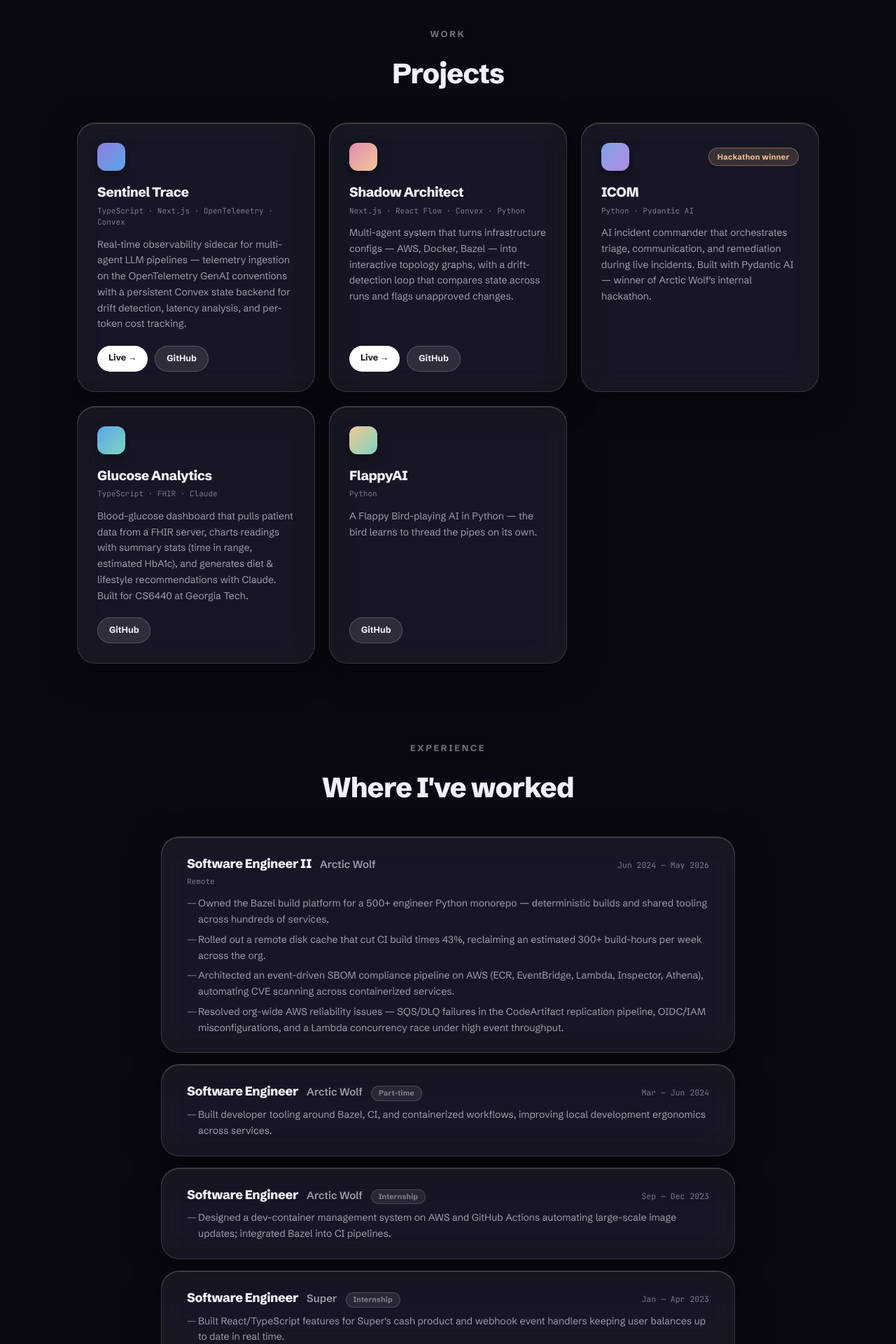
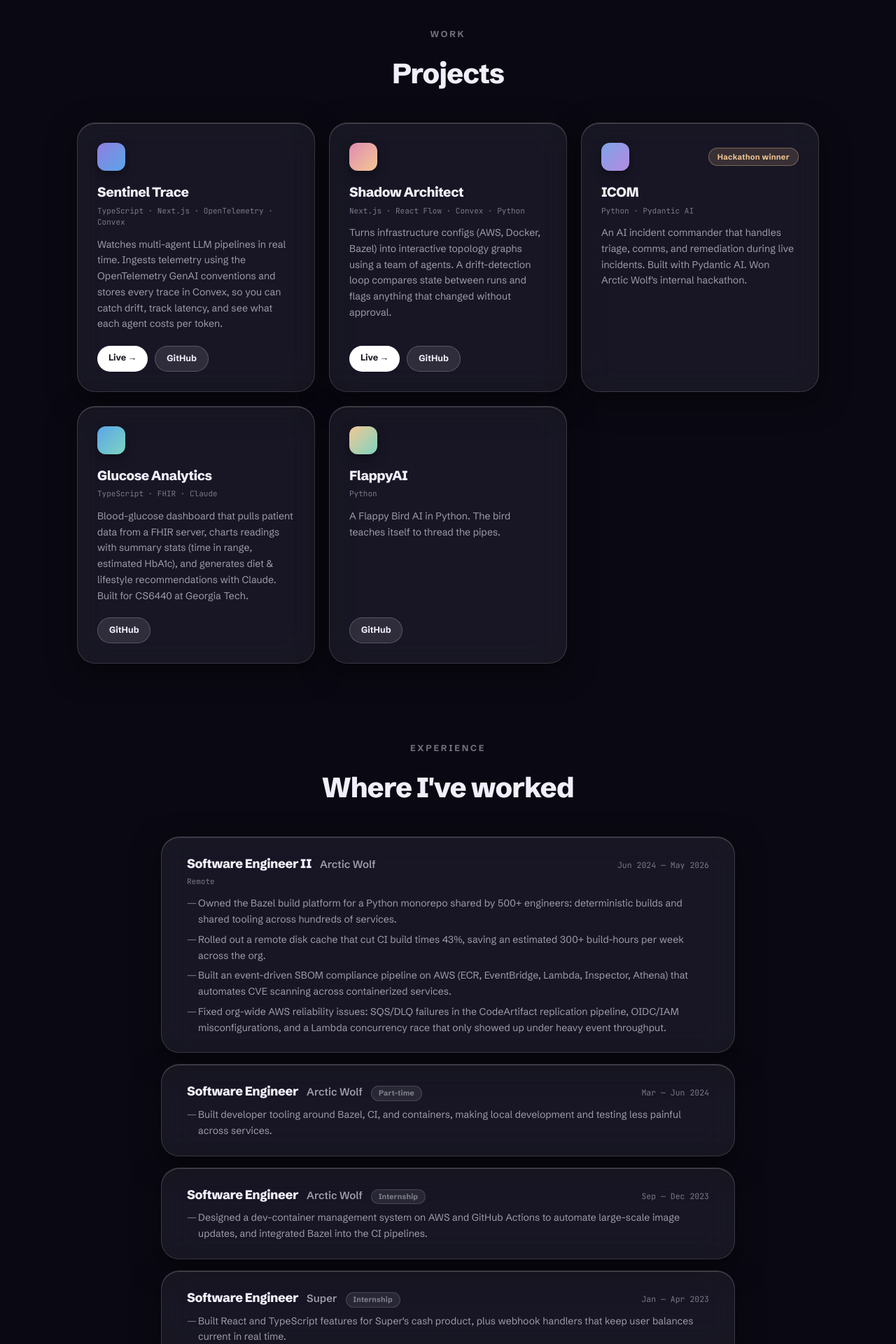
Before and after one commit to yousefsaid/portfolio, a Next.js app: page / in a window 1280 px wide. Shown: the part 880-2800 px from the top of the page at 70% size. Built offline with nearby package versions, Linux system fonts and the light colour scheme; no server answers.

Commit message:
style: rewrite site copy in a plainer voice
Shorter sentences, colons and periods instead of em dashes, less
resume-speak. All claims unchanged, wording only.

```diff
--- a/src/app/not-found.tsx
+++ b/src/app/not-found.tsx
@@ -12,7 +12,7 @@ export default function NotFound() {
           Nothing orbiting here
         </h1>
         <p className="text-[15px] text-(--ink-60) leading-relaxed mb-8">
-          This page doesn&apos;t exist — it may have drifted off the globe.
+          This page doesn&apos;t exist. It probably drifted off the globe.
         </p>
         <Link href="/" className="glass-btn glass-btn-primary">
           Back home
--- a/src/components/ContactCta.tsx
+++ b/src/components/ContactCta.tsx
@@ -9,8 +9,9 @@ export function ContactCta() {
           Let&apos;s build something.
         </h2>
         <p className="text-[16px] text-(--ink-60) leading-relaxed max-w-[460px] mx-auto mb-8">
-          I&apos;m actively looking for my next role — developer platforms,
-          infrastructure, or AI systems. The fastest way to reach me is email.
+          I&apos;m looking for my next role, ideally working on developer
+          platforms, infrastructure, or AI systems. Email is the fastest way
+          to reach me.
         </p>
         <div className="flex flex-wrap justify-center gap-3">
           <a
--- a/src/components/HeroStage.tsx
+++ b/src/components/HeroStage.tsx
@@ -100,7 +100,7 @@ export function HeroStage() {
       </div>
 
       <p className="hidden lg:block absolute bottom-6 left-1/2 -translate-x-1/2 font-mono text-[11.5px] tracking-[0.14em] uppercase text-[rgba(241,239,250,0.35)]">
-        projects — drag to explore
+        projects · drag to explore
       </p>
     </section>
   );
--- a/src/components/ProjectGlobe.tsx
+++ b/src/components/ProjectGlobe.tsx
@@ -119,7 +119,7 @@ export function ProjectGlobe({ projects, selectedId, onSelect }: ProjectGlobePro
       onPointerUp={endDrag}
       onPointerCancel={endDrag}
       role="group"
-      aria-label="Projects globe — drag to rotate"
+      aria-label="Projects globe, drag to rotate"
     >
       <div
         className="globe-sphere"
--- a/src/data/experience.ts
+++ b/src/data/experience.ts
@@ -25,10 +25,10 @@ export const ROLES: readonly Role[] = [
     period: "Jun 2024 — May 2026",
     location: "Remote",
     highlights: [
-      "Owned the Bazel build platform for a 500+ engineer Python monorepo — deterministic builds and shared tooling across hundreds of services.",
-      "Rolled out a remote disk cache that cut CI build times 43%, reclaiming an estimated 300+ build-hours per week across the org.",
-      "Architected an event-driven SBOM compliance pipeline on AWS (ECR, EventBridge, Lambda, Inspector, Athena), automating CVE scanning across containerized services.",
-      "Resolved org-wide AWS reliability issues — SQS/DLQ failures in the CodeArtifact replication pipeline, OIDC/IAM misconfigurations, and a Lambda concurrency race under high event throughput.",
+      "Owned the Bazel build platform for a Python monorepo shared by 500+ engineers: deterministic builds and shared tooling across hundreds of services.",
+      "Rolled out a remote disk cache that cut CI build times 43%, saving an estimated 300+ build-hours per week across the org.",
+      "Built an event-driven SBOM compliance pipeline on AWS (ECR, EventBridge, Lambda, Inspector, Athena) that automates CVE scanning across containerized services.",
+      "Fixed org-wide AWS reliability issues: SQS/DLQ failures in the CodeArtifact replication pipeline, OIDC/IAM misconfigurations, and a Lambda concurrency race that only showed up under heavy event throughput.",
     ],
   },
   {
@@ -38,7 +38,7 @@ export const ROLES: readonly Role[] = [
     period: "Mar — Jun 2024",
     kind: "Part-time",
     highlights: [
-      "Built developer tooling around Bazel, CI, and containerized workflows, improving local development ergonomics across services.",
+      "Built developer tooling around Bazel, CI, and containers, making local development and testing less painful across services.",
     ],
   },
   {
@@ -48,7 +48,7 @@ export const ROLES: readonly Role[] = [
     period: "Sep — Dec 2023",
     kind: "Internship",
     highlights: [
-      "Designed a dev-container management system on AWS and GitHub Actions automating large-scale image updates; integrated Bazel into CI pipelines.",
+      "Designed a dev-container management system on AWS and GitHub Actions to automate large-scale image updates, and integrated Bazel into the CI pipelines.",
     ],
   },
   {
@@ -58,7 +58,7 @@ export const ROLES: readonly Role[] = [
     period: "Jan — Apr 2023",
     kind: "Internship",
     highlights: [
-      "Built React/TypeScript features for Super's cash product and webhook event handlers keeping user balances up to date in real time.",
+      "Built React and TypeScript features for Super's cash product, plus webhook handlers that keep user balances current in real time.",
     ],
   },
   {
@@ -98,7 +98,7 @@ export const ROLES: readonly Role[] = [
     period: "Jan — Apr 2021",
     kind: "Internship",
     highlights: [
-      "Cut server costs 50% by migrating data to IBM Cloud; built a Python/React chatbot and a REST API that improved call times 30%.",
+      "Cut server costs 50% by migrating data to IBM Cloud, built a Python/React chatbot, and shipped a REST API that improved call times 30%.",
     ],
   },
   {
@@ -115,7 +115,7 @@ export const SCHOOLS: readonly School[] = [
   {
     id: "gatech",
     institution: "Georgia Institute of Technology",
-    degree: "MS Computer Science — AI specialization",
+    degree: "MS Computer Science, AI specialization",
     period: "2026 — Present",
   },
   {
--- a/src/data/projects.ts
+++ b/src/data/projects.ts
@@ -17,7 +17,7 @@ export const PROJECTS: readonly Project[] = [
     title: "Sentinel Trace",
     tag: "TypeScript · Next.js · OpenTelemetry · Convex",
     description:
-      "Real-time observability sidecar for multi-agent LLM pipelines — telemetry ingestion on the OpenTelemetry GenAI conventions with a persistent Convex state backend for drift detection, latency analysis, and per-token cost tracking.",
+      "Watches multi-agent LLM pipelines in real time. Ingests telemetry using the OpenTelemetry GenAI conventions and stores every trace in Convex, so you can catch drift, track latency, and see what each agent costs per token.",
     hue: "linear-gradient(135deg, #8f7ee0, #5aa6e8)",
     liveUrl: "https://sentineltrace-rouge.vercel.app",
     repoUrl: "https://github.com/yousefsaid/sentinel-trace",
@@ -27,7 +27,7 @@ export const PROJECTS: readonly Project[] = [
     title: "Shadow Architect",
     tag: "Next.js · React Flow · Convex · Python",
     description:
-      "Multi-agent system that turns infrastructure configs — AWS, Docker, Bazel — into interactive topology graphs, with a drift-detection loop that compares state across runs and flags unapproved changes.",
+      "Turns infrastructure configs (AWS, Docker, Bazel) into interactive topology graphs using a team of agents. A drift-detection loop compares state between runs and flags anything that changed without approval.",
     hue: "linear-gradient(135deg, #e08bb0, #f2c894)",
     liveUrl: "https://shadowarch-gold.vercel.app",
     repoUrl: "https://github.com/yousefsaid/shadow-architect",
@@ -37,7 +37,7 @@ export const PROJECTS: readonly Project[] = [
     title: "ICOM",
     tag: "Python · Pydantic AI",
     description:
-      "AI incident commander that orchestrates triage, communication, and remediation during live incidents. Built with Pydantic AI — winner of Arctic Wolf's internal hackathon.",
+      "An AI incident commander that handles triage, comms, and remediation during live incidents. Built with Pydantic AI. Won Arctic Wolf's internal hackathon.",
     hue: "linear-gradient(135deg, #7ea2e8, #b48be0)",
     award: "Hackathon winner",
   },
@@ -55,7 +55,7 @@ export const PROJECTS: readonly Project[] = [
     title: "FlappyAI",
     tag: "Python",
     description:
-      "A Flappy Bird-playing AI in Python — the bird learns to thread the pipes on its own.",
+      "A Flappy Bird AI in Python. The bird teaches itself to thread the pipes.",
     hue: "linear-gradient(135deg, #f2c894, #7ed4c0)",
     repoUrl: "https://github.com/yousefsaid/FlappyAI",
   },
--- a/src/data/site.ts
+++ b/src/data/site.ts
@@ -23,7 +23,7 @@ export const SITE: SiteConfig = {
   url: "https://portfolio-rho-mocha-50.vercel.app",
   tagline:
     "Software engineer building developer platforms, cloud infrastructure, and AI tooling.",
-  bio: "I'm a software engineer who spent the last two years at Arctic Wolf owning the Bazel build platform behind a 500+ engineer monorepo and architecting event-driven security infrastructure on AWS. Lately I've been deep in AI systems — agent observability, multi-agent tooling, and LLM-powered developer workflows. I'm pursuing an MS in Computer Science (AI) at Georgia Tech and currently looking for my next role.",
+  bio: "I spent the last two years at Arctic Wolf, where I owned the Bazel build platform for a monorepo shared by 500+ engineers and built event-driven security infrastructure on AWS. These days most of my time goes into AI systems: agent observability, multi-agent tools, and LLM-powered developer workflows. I'm doing my master's in CS (AI) at Georgia Tech part-time, and I'm looking for my next role.",
   skills: [
     "Python",
     "Go",
```
